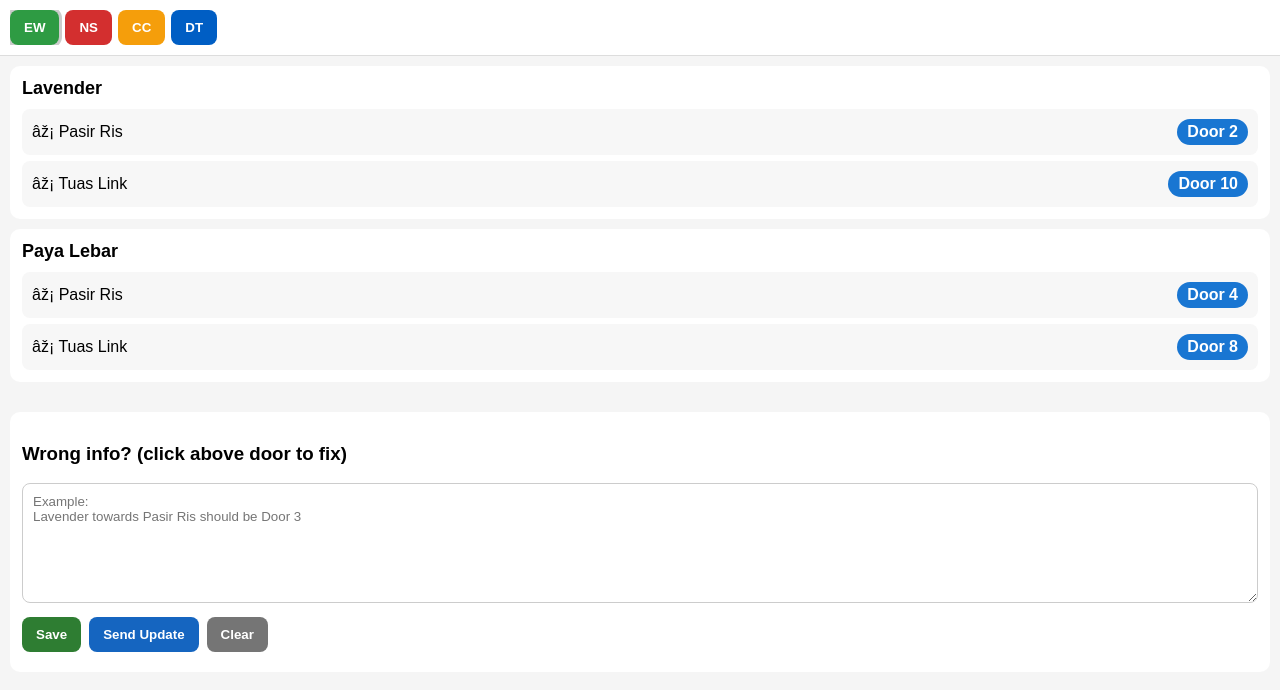
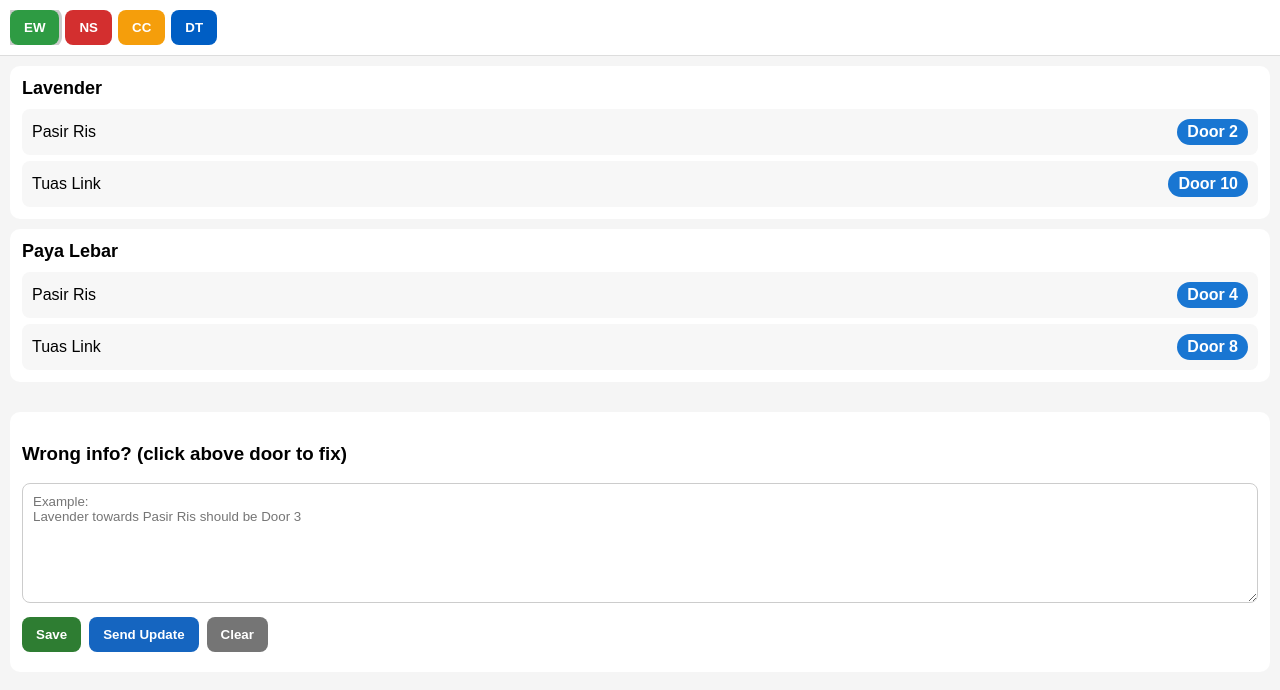
Before and after one commit to cragtlab/apps2, a plain HTML site: page mrt/index.htm in a window 1280 px wide. Drawn offline with Linux system fonts and the light colour scheme.

Commit message:
Modify directions for Bukit Panjang station
Updated directions for Bukit Panjang station and fixed display of direction names.

```diff
--- a/mrt/index.htm
+++ b/mrt/index.htm
@@ -214,7 +214,14 @@ const mrtData = {
           { to: 'Expo', door: '?' },
           { to: 'Bukit Panjang', door: '5' }
         ]
+      }, {
+        name: 'Bukit Panjang',
+        directions: [
+          { to: 'Expo', door: '?' },
+          { to: 'Bukit Panjang', door: '15' }
+        ]
       }
+
     ]
   }
 };
@@ -256,7 +263,7 @@ function render() {
     station.directions.forEach(direction => {
       rows += `
         <div class="row" onclick="quickFeedback('${station.name}','${direction.to}')">
-          <div>âž¡ ${direction.to}</div>
+          <div>${direction.to}</div>
           <div class="door">Door ${direction.door}</div>
         </div>
       `;
```
